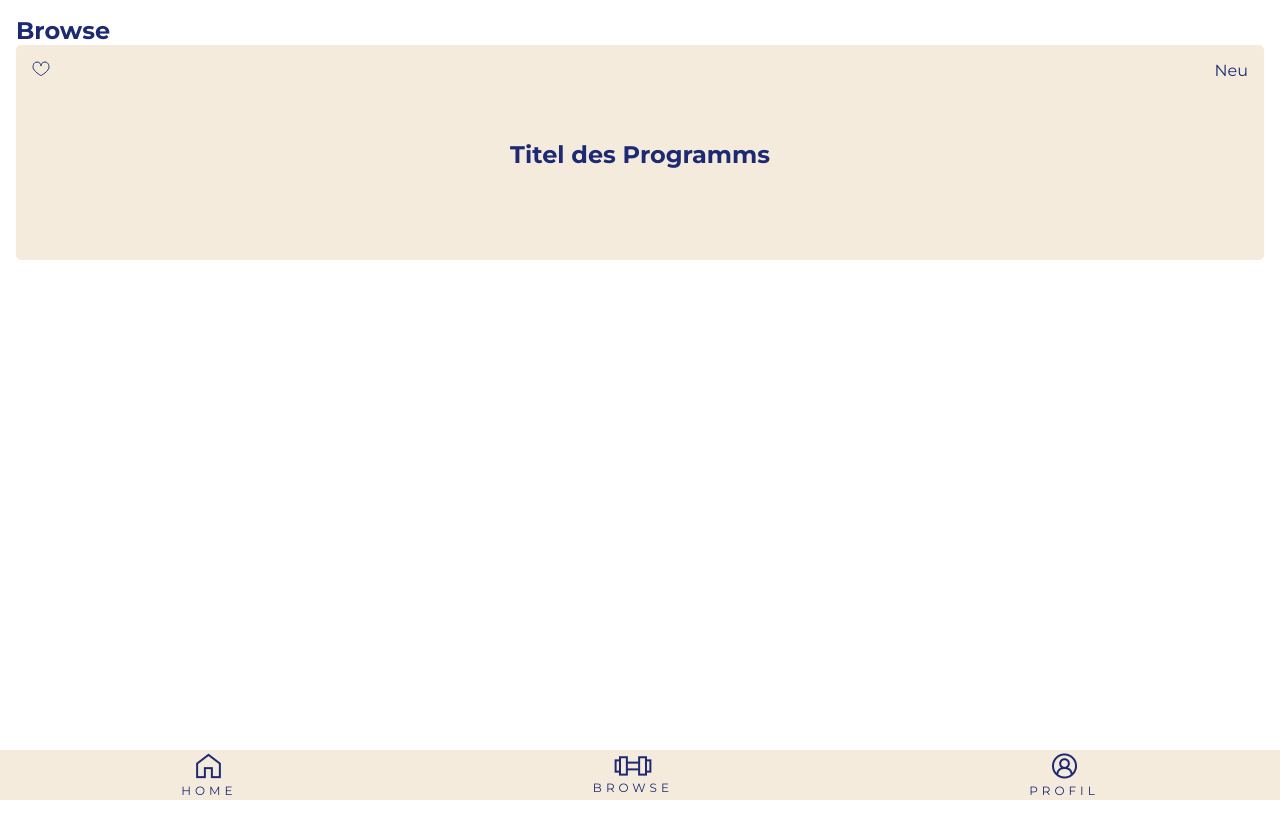
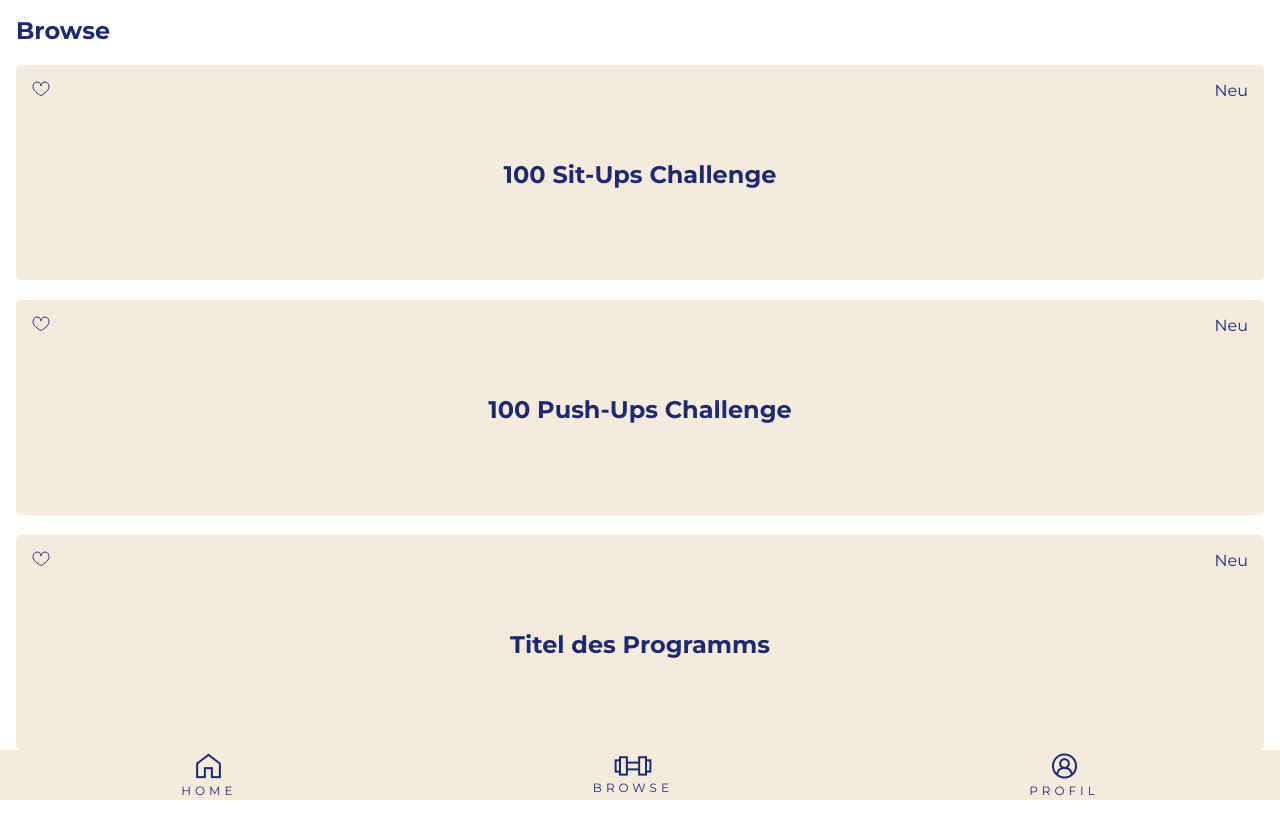
Before and after one commit to Mel3VeN/frontend, a React (Create React App) app: page /browse in a window 1280 px wide. Shown: the top 838 px of the page. Before the commit the page ends 800 px from the top, so only its background shows below. Built offline with nearby package versions, Linux system fonts and the light colour scheme.

Commit message:
Browse page logic

```diff
--- a/src/components/browse/Browse.js
+++ b/src/components/browse/Browse.js
@@ -2,6 +2,7 @@ import React from 'react';
 import styled from 'styled-components';
 import ProgrammCard from './ProgrammCard';
 import Navbar from '../nav/Navbar';
+import Cardview from './Cardview';
 
 const Wrapper = styled.div`
   padding: 1rem;
@@ -12,7 +13,7 @@ function Browse() {
     <div>
       <Wrapper>
         <h2>Browse</h2>
-        <ProgrammCard />
+        <Cardview />
       </Wrapper>
       <Navbar />
     </div>
--- /dev/null
+++ b/src/components/browse/Cardview.js
@@ -0,0 +1,12 @@
+import React from 'react';
+import ProgrammCard from './ProgrammCard';
+import workouts from '../../dummydata/browse-workouts';
+
+const Cardview = () => {
+  const allCards = workouts.map((workout) => (
+    <ProgrammCard title={workout.title} color={workout.color} />
+  ));
+  return <div>{allCards}</div>;
+};
+
+export default Cardview;
--- a/src/components/browse/ProgrammCard.js
+++ b/src/components/browse/ProgrammCard.js
@@ -3,9 +3,13 @@ import styled from 'styled-components';
 import { ReactComponent as Heart } from '../../images/heart.svg';
 
 const Card = styled.div`
-  background-color: #f5ebdd;
   height: 215px;
   border-radius: 5px;
+  margin-top: 20px;
+  background-color: #f5ebdd;
+  &:last-child {
+    margin-bottom: 25%;
+  }
 `;
 
 const ProgramName = styled.h2`
@@ -22,14 +26,16 @@ const Topbar = styled.div`
   height: 0px;
 `;
 
-function ProgrammCard() {
+function ProgrammCard({ title, color }) {
+  // er loggt die Farben korrekt, sie werden nur nicht dargestellt
+  console.log(color);
   return (
-    <Card>
+    <Card style={{ backgroundColor: { color } }}>
       <Topbar>
         <Heart src={Heart} alt="Herz" />
         <p>Neu</p>
       </Topbar>
-      <ProgramName>Titel des Programms</ProgramName>
+      <ProgramName>{title}</ProgramName>
     </Card>
   );
 }
--- /dev/null
+++ b/src/dummydata/browse-workouts.js
@@ -0,0 +1,7 @@
+const workouts = [
+  { id: '0', title: '100 Sit-Ups Challenge', color: '#F5EBDD' },
+  { id: '1', title: '100 Push-Ups Challenge', color: '#3EC1F3' },
+  { id: '2', title: 'Titel des Programms', color: '#F5EBDD' },
+];
+
+export default workouts;
```
